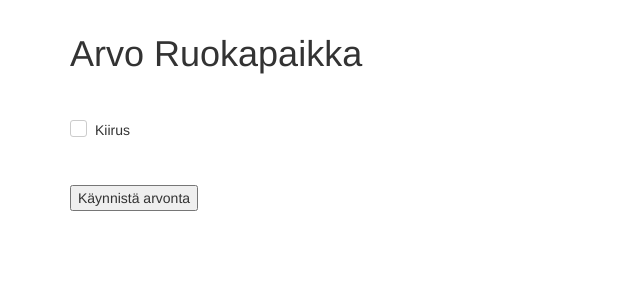
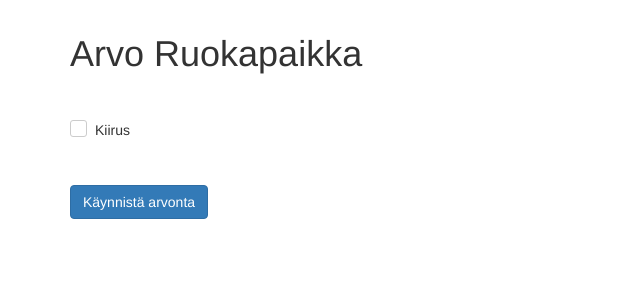
Before and after one commit to lunchrio/lunchrio, a Flask app: page / in a window 1280 px wide. Shown: the part 51-351 px from the top of the page, without its empty margins (0-640 px from the left). Run offline with Flask 2, Linux system fonts and the light colour scheme; some libraries are stand-ins or nearby versions.

Commit message:
Changed button style to bootstrap

```diff
--- a/templates/index.html
+++ b/templates/index.html
@@ -17,7 +17,7 @@
             <div class="form-group">
                 &nbsp;
             </div>
-            <input type="submit" name="submit" value="Käynnistä arvonta">
+            <input class="btn btn-primary" type="submit" name="submit" value="Käynnistä arvonta">
         </form>
     </div>
 {% endblock %}
```
